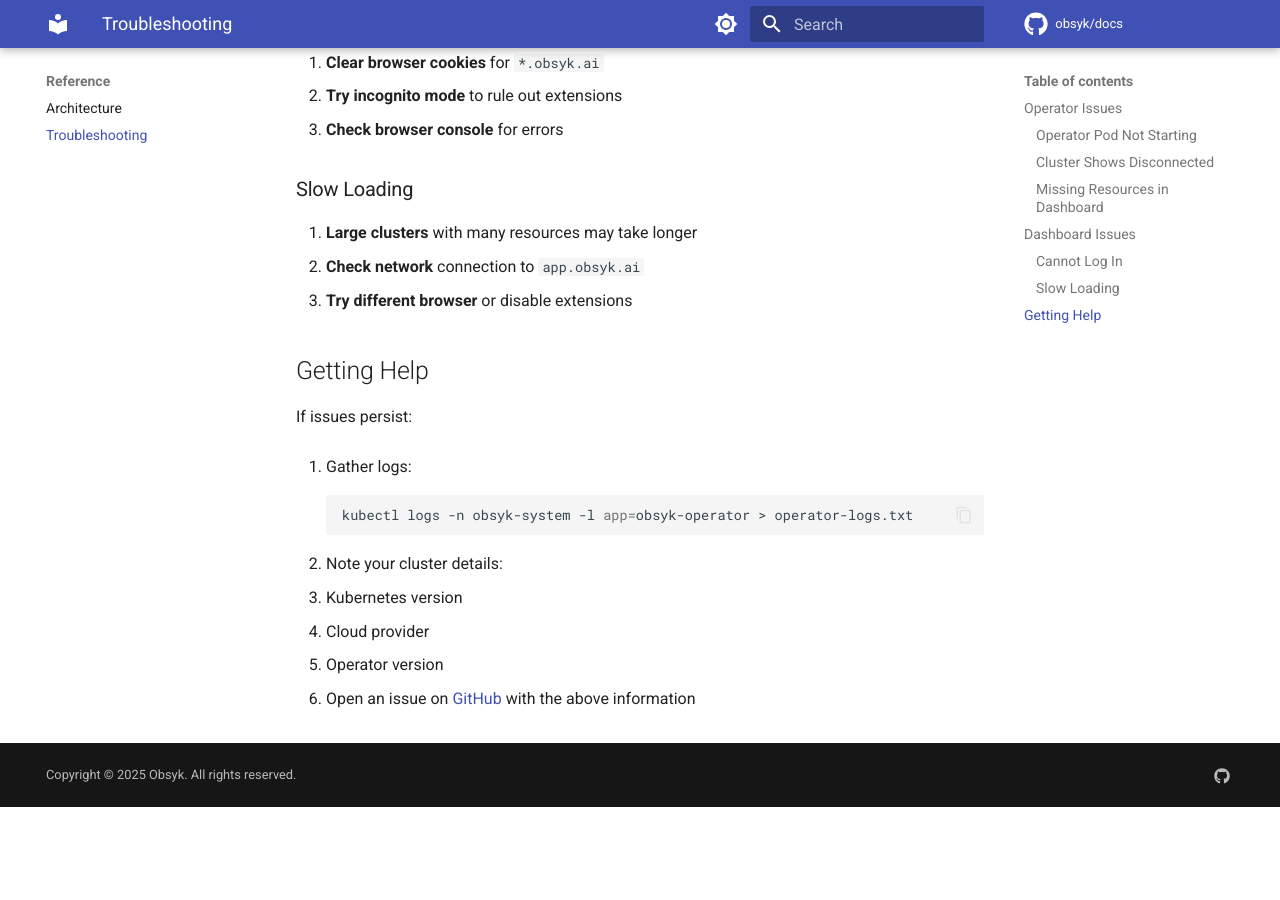
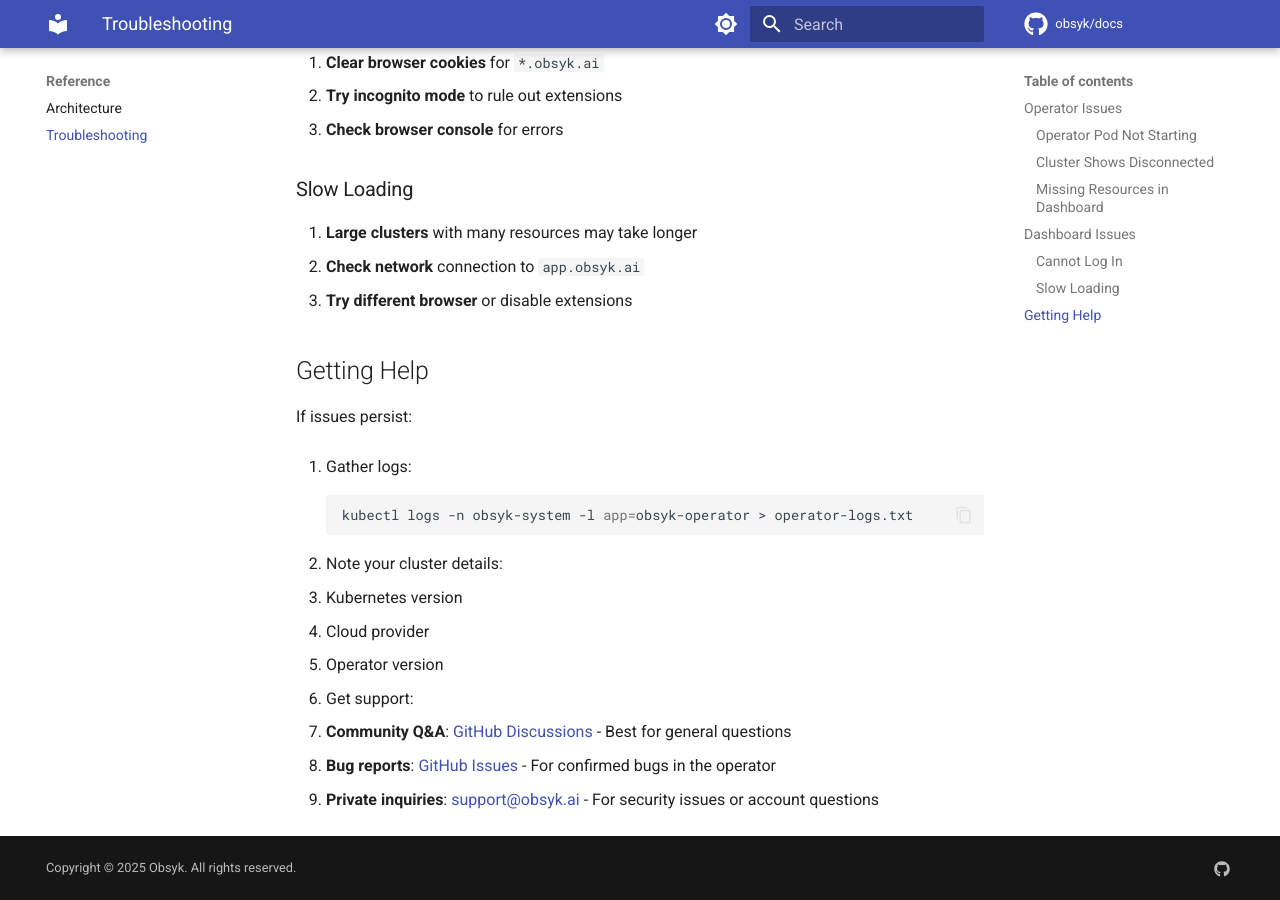
Before and after one commit to Obsyk/docs, an MkDocs documentation site: the page built from docs/reference/troubleshooting.md, in a window 1280 px wide and 900 px high, scrolled down 1880 px. Built offline with MkDocs 1.6.1 and Material for MkDocs 9.7.7, drawn with Linux system fonts in a browser that asks for light colours; comment, search, counter and statistics services are not loaded; before the commit the page ends 2687 px from its top, so only the background shows below that.

Commit message:
feat: add GitHub Discussions support links
Update support links across documentation:
- Home page: Link to GitHub Discussions for questions
- Troubleshooting: Add Discussions, Issues, and email options
- Security page: Update contacts with Discussions link

🤖 Generated with [Claude Code](https://claude.com/claude-code)

Co-Authored-By: Claude Opus 4.5 <noreply@anthropic.com>

```diff
--- a/docs/reference/troubleshooting.md
+++ b/docs/reference/troubleshooting.md
@@ -102,4 +102,7 @@ If issues persist:
    - Cloud provider
    - Operator version
 
-3. Open an issue on [GitHub](https://github.com/obsyk/docs/issues) with the above information
+3. Get support:
+   - **Community Q&A**: [GitHub Discussions](https://github.com/obsyk/docs/discussions) - Best for general questions
+   - **Bug reports**: [GitHub Issues](https://github.com/obsyk/obsyk-operator/issues) - For confirmed bugs in the operator
+   - **Private inquiries**: [support@obsyk.ai](mailto:support@obsyk.ai) - For security issues or account questions
```
Also changed, not shown: docs/index.md (+2 -1 lines), docs/operator/security.md (+3 -2 lines).
